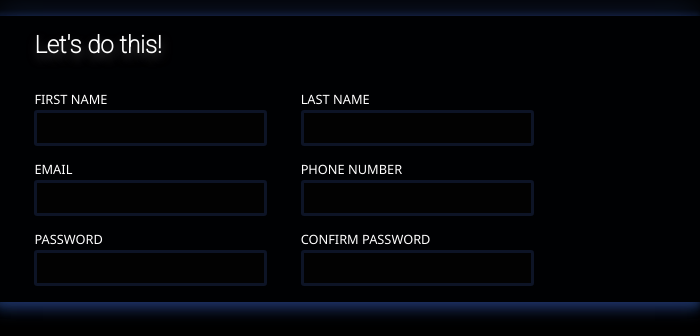
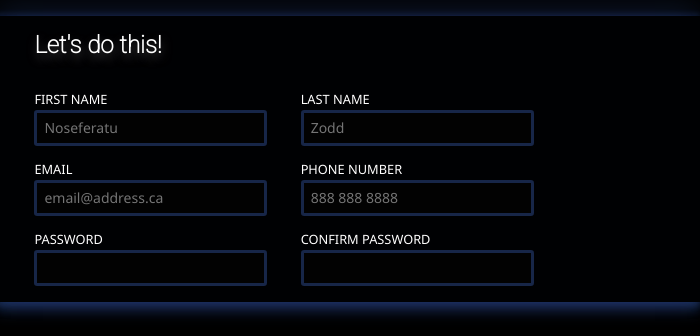
Before and after one commit to elmanislam/signup-form-template, a plain HTML site: page index.html in a window 1280 px wide. Shown: the part 293-629 px from the top of the page, 580-1280 px from the left. Drawn offline with Linux system fonts and the light colour scheme; a web font is replaced by a local one.

Commit message:
Add placeholders

```diff
--- a/css/styles.css
+++ b/css/styles.css
@@ -11,7 +11,7 @@
 
   --color-red: rgb(142, 21, 11, 0.2);
   --color-red-full: rgb(142, 21, 11);
-  --color-green: #27ab5e;
+  --color-green: rgb(39, 171, 94, 0.5);
   --color-blue: rgb(56, 93, 178, 0.2);
   --color-blue-full: rgb(56, 93, 178);
   color-scheme: dark;
@@ -140,8 +140,8 @@ input, label {
 
 input {
   border-radius: 0.5rem;
+
   background-color: #040303b6;
-  border: 3px solid var(--color-blue);
   font-family: 'Segoe UI', Tahoma, Geneva, Verdana, sans-serif;
   color: white;
   width: 80%;
@@ -150,15 +150,25 @@ input {
   font-size: 14px;
 }
 
+
 input:invalid {
-  border: 2px solid rgb(209, 37, 37);
+  border: 2px solid var(--color-red-full);
 
+}
+
+input:valid {
+  border: 2px solid var(--color-green);
+
+}
+input:placeholder-shown {
+  border: 3px solid rgb(56, 93, 178, 0.4);
 }
 
 input:focus {
   border: 2px solid rgba(127, 127, 255, 0.785);
 
 }
+
 
 label {
   text-transform: uppercase;
--- a/index.html
+++ b/index.html
@@ -31,27 +31,27 @@
         <span id="form-title" class="text-glow"><h2>Let's do this!</h2></span>
           <div class="input-field">
             <label for="first-name">first name</label>
-            <input id="first-name" name="first-name" type="text">
+            <input id="first-name" name="first-name" type="text" placeholder="Noseferatu" required>
           </div>
           <div class="input-field">
             <label for="last-name">last name</label>
-            <input id="last-name" name="last-name" type="text">
+            <input id="last-name" name="last-name" type="text" placeholder="Zodd" required>
           </div>
           <div class="input-field">
             <label for="email">email</label>
-            <input id="email" name="email" type="email">
+            <input id="email" name="email" type="email" placeholder="email@address.ca" required>
           </div>
           <div class="input-field">
             <label for="phone-number">phone number</label>
-            <input id="phone-number" name="phone-number" type="text">
+            <input id="phone-number" name="phone-number" type="tel" pattern="[0-9]{3} [0-9]{3} [0-9]{4}" maxlength="12" placeholder="888 888 8888">
           </div>
           <div class="input-field">
             <label for="password">password</label>
-            <input id="password" name="password" type="password">
+            <input id="password" name="password" type="password" placeholder=" " required>
           </div>
           <div class="input-field">
             <label for="confirm-password">confirm password</label>
-            <input id="confirm-password" name="confirm-password" type="password">
+            <input id="confirm-password" name="confirm-password" type="password" placeholder=" " required>
           </div>
 
       </div>
```
